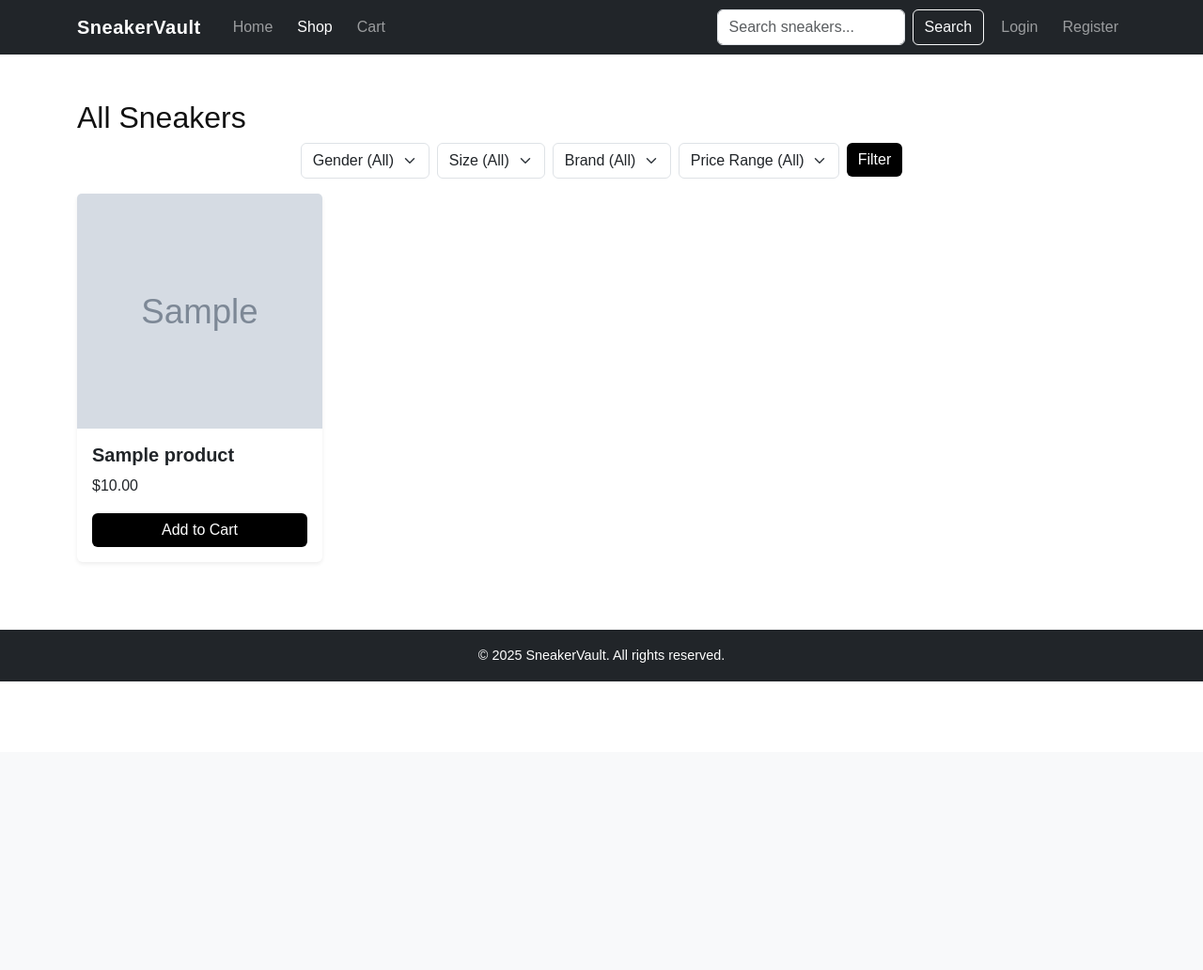
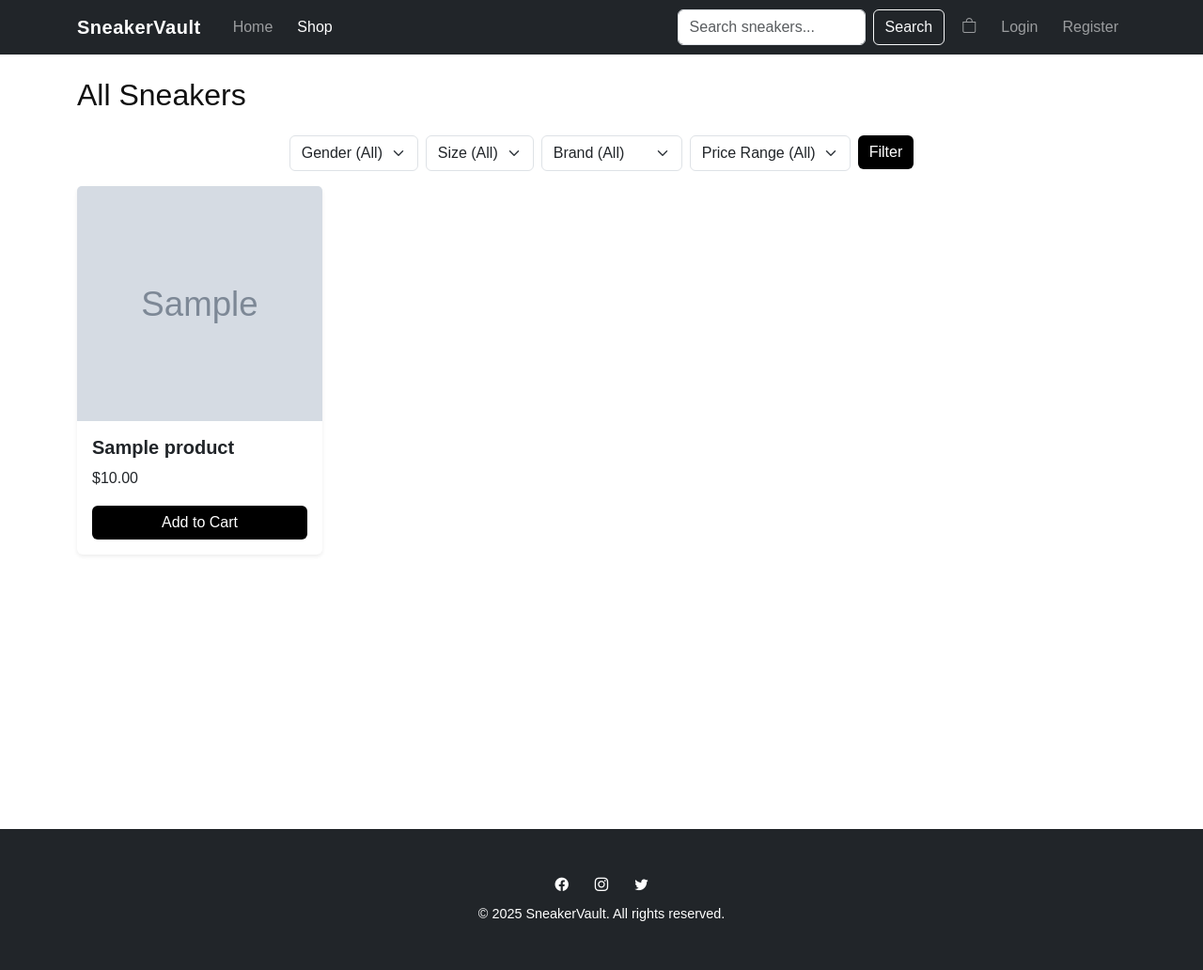
Before and after one commit to Tughi07/inventory-system, a PHP site: page /store.php in a window 1280 px wide. Shown: the whole page at 94% size. Before the commit the page ends 725 px from the top, so only its background shows below. Run offline with PHP 8.4, Linux system fonts and the light colour scheme; tables that the repository leaves empty hold one stand-in row (values such as "Sample post"); grey boxes marked "Sample" are stand-in pictures; data that the repository does not hold is empty.

Commit message:
add cart

```diff
--- a/add_product.php
+++ b/add_product.php
@@ -95,7 +95,7 @@ $title = 'Add Product';
 
 <?php include 'templates/header.php'; ?>
 
-<div class="container h-100 pt-3">
+<div class="container py-3">
 	<?php if ($success_message): ?>
 		<div class="alert alert-success">
 			<?= htmlspecialchars($success_message) ?>
@@ -107,7 +107,7 @@ $title = 'Add Product';
 		</div>
 	<?php endif; ?>
 
-	<div class="mt-3">
+	<div class="mt-5">
 		<div class="d-flex justify-content-between align-items-center">
 			<h4>Product List</h4>
 			<form method="GET">
--- a/add_to_cart.php
+++ b/add_to_cart.php
@@ -26,7 +26,7 @@ $cart_item = [
   'name' => $product['name'],
   'price' => $product['price'],
   'quantity' => 1,
-  'image' => !empty($product['image']) ? $product['image'] : 'placeholder.jpg'
+  'image' => !empty($product['image_url']) ? $product['image_url'] : 'placeholder.jpg'
 ];
 
 // If already in cart, increase quantity
@@ -37,5 +37,6 @@ if (isset($_SESSION['cart'][$product_id])) {
 }
 
 // Redirect to cart with a friendly message
+$_SESSION['success_message'] = 'Product added successfuly!';
 header("Location: cart.php");
 exit();
--- a/brand.php
+++ b/brand.php
@@ -77,9 +77,6 @@ include 'receive_message.php';
 $title = 'Add Product';
 ?>
 
-<!DOCTYPE html>
-<html lang="en">
-
 <?php include 'templates/header.php'; ?>
 
 <div class="container h-100 pt-3">
@@ -96,7 +93,7 @@ $title = 'Add Product';
 
   <div class="mt-3">
     <div class="d-flex justify-content-between align-items-center">
-      <h4>Product List</h4>
+      <h4>Registered Brands</h4>
       <form method="GET">
         <div class="input-group" style="max-width: 400px;">
           <input type="text" name="search" class="form-control" placeholder="Search brands..." value="<?= htmlspecialchars($_GET['search'] ?? NULL) ?>">
--- a/store.php
+++ b/store.php
@@ -15,22 +15,22 @@ $brandResult = $conn->query("SELECT * FROM brands ORDER BY name");
 // Filter: gender
 if (!empty($_GET['gender'])) {
   $filters[] = "gender = ?";
-  $params[] = mysqli_escape_string($conn, $_GET['gender']);
+  $params[] = $_GET['gender'];
   $types .= "s";
 }
 
 // Filter: size (assuming size stored as decimal or int)
 if (!empty($_GET['size'])) {
   $filters[] = "size = ?";
-  $params[] = mysqli_escape_string($conn, $_GET['size']);
-  $types .= "d"; // double (float)
+  $params[] = intval($_GET['size']);
+  $types .= "i"; // integer
 }
 
 // Filter: brand
 if (!empty($_GET['brand'])) {
   $filters[] = "brand_id = ?";
-  $params[] = mysqli_escape_string($conn, $_GET['brand']);
-  $types .= "s";
+  $params[] = (int)$_GET['brand'];
+  $types .= "i";
 }
 
 // Filter: price range
@@ -52,25 +52,47 @@ if (!empty($_GET['price_range'])) {
 }
 
 // Get the search term from the URL if it exists
-$search = isset($_GET['search']) ? mysqli_escape_string($conn, trim($_GET['search'])) : '';
+$search = isset($_GET['search']) ? trim($_GET['search']) : '';
 
 // Base query: get all products
 $query = "SELECT * FROM products";
+$where = "";
+$searchParam = null;
 
-// Combine filters into WHERE clause
-$where = "";
 if (count($filters) > 0) {
-  $where = "WHERE " . implode(" AND ", $filters);
+  $where = " WHERE " . implode(" AND ", $filters);
 }
 
-// If search is NOT empty, filter products
 if (!empty($search)) {
-  $safe_search = $conn->real_escape_string($search);
-  $query .= $where .= " AND name LIKE '%$safe_search%'";
+  if ($where) {
+    $where .= " AND name LIKE ?";
+  } else {
+    $where = " WHERE name LIKE ?";
+  }
+  $searchParam = "%$search%";
+  $types .= "s";
+  $params[] = $searchParam;
 }
 
-// Run the query
-$productResult = $conn->query($query);
+$query .= $where;
+$query .= " LIMIT ? OFFSET ?";
+$types .= "ii";
+$params[] = $limit;
+$params[] = $offset;
+
+// Prepare statement
+$stmt = $conn->prepare($query);
+
+if ($stmt === false) {
+  die("Prepare failed: " . $conn->error);
+}
+
+if ($types) {
+  $stmt->bind_param($types, ...$params);
+}
+
+$stmt->execute();
+$productResult = $stmt->get_result();
 $currentPage = 'shop';
 $title = 'SneakerValut - Shopping'
 ?>
@@ -80,14 +102,14 @@ $title = 'SneakerValut - Shopping'
 
 <?php include 'templates/header.php' ?>
 
-<div class="container my-5 h-100">
+<div class="container h-100">
   <?php if ($isAdmin): ?>
-    <div class="d-flex justify-content-between align-items-center mb-4">
+    <div class="d-flex justify-content-between align-items-center my-4">
       <h2>All Sneakers</h2>
       <a type="button" class="btn btn-dark" href="add_product.php">Add Product</a>
     </div>
   <?php else: ?>
-    <h2 class="text-mb-4">All Sneakers</h2>
+    <h2 class="my-4">All Sneakers</h2>
   <?php endif ?>
   <form method="GET" class="mb-3 row g-2 justify-content-center">
 
@@ -117,8 +139,8 @@ $title = 'SneakerValut - Shopping'
       <select name="brand" class="form-select">
         <option value="">Brand (All)</option>
         <?php while ($row = $brandResult->fetch_assoc()): ?>
-          <?php $selected = (isset($_GET['brand']) && $_GET['brand'] == $brand) ? 'selected' : ''; ?>
-          <?php echo "<option value=\"$brand\" $selected>$brand</option>"; ?>
+          <?php $selected = (isset($_GET['brand']) && $_GET['brand'] == $row['id']) ? 'selected' : ''; ?>
+          <?php echo "<option value=\"{$row['id']}\" $selected>{$row['name']}</option>"; ?>
         <?php endwhile ?>
       </select>
     </div>
@@ -138,10 +160,13 @@ $title = 'SneakerValut - Shopping'
     </div>
 
   </form>
-  <div class="row">
-    <?php while ($row = $productResult->fetch_assoc()) { ?>
+  <div class="row mb-3">
+    <?php if ($productResult->num_rows === 0):  ?>
+      <h2 class="text-center">Search result empty</h2>
+    <?php endif ?>
+    <?php while ($row = $productResult->fetch_assoc()):  ?>
       <div class="col-md-3">
-        <div class="card mb-4 shadow-sm">
+        <div class="card shadow-sm">
           <img src="uploads/<?= htmlspecialchars($row['image_url']) ?>" class="card-img-top" alt="<?= htmlspecialchars($row['name']) ?>">
           <div class="card-body">
             <h5 class="card-title"><?= htmlspecialchars($row['name']) ?></h5>
@@ -150,16 +175,10 @@ $title = 'SneakerValut - Shopping'
           </div>
         </div>
       </div>
-    <?php } ?>
+    <?php endwhile ?>
   </div>
 </div>
 
-<!-- FOOTER -->
-<footer class="bg-dark text-white text-center py-3">
-  &copy; 2025 SneakerVault. All rights reserved.
-</footer>
-
-<script src="https://cdn.jsdelivr.net/npm/bootstrap@5.3.0/dist/js/bootstrap.bundle.min.js"></script>
-</body>
+<?php include 'templates/footer.php' ?>
 
 </html>
--- a/style.css
+++ b/style.css
@@ -1,3 +1,7 @@
+html, body {
+  height:100%;
+}
+
 body {
   font-family: Arial, Helvetica, sans-serif;
   background: #fff;
--- a/templates/footer.php
+++ b/templates/footer.php
@@ -1,4 +1,4 @@
-<footer class="bg-dark text-white text-center py-4">
+<footer class="bg-dark text-white text-center py-5">
   <div class="mb-2">
     <a href="#" class="text-white me-3"><i class="bi bi-facebook"></i></a>
     <a href="#" class="text-white me-3"><i class="bi bi-instagram"></i></a>
--- a/templates/header.php
+++ b/templates/header.php
@@ -34,7 +34,7 @@ if (isset($_SESSION['session_token'])) {
   <link href="style.css" rel="stylesheet">
 </head>
 
-<body class="min-vh-100">
+<body>
   <nav class="navbar navbar-expand-lg navbar-dark bg-dark">
     <div class="container">
       <a class="navbar-brand fw-bold" href="index.php">SneakerVault</a>
@@ -47,7 +47,7 @@ if (isset($_SESSION['session_token'])) {
         <ul class="navbar-nav me-auto mb-2 mb-lg-0">
           <li class="nav-item"><a class="nav-link <?= ($currentPage == 'home') ? 'active' : '' ?>" href="index.php">Home</a></li>
           <li class="nav-item"><a class="nav-link <?= ($currentPage == 'shop') ? 'active' : '' ?>" href="store.php">Shop</a></li>
-          <li class="nav-item"><a class="nav-link <?= ($currentPage == 'cart') ? 'active' : '' ?>" href="cart.php">Cart</a></li>
+
         </ul>
 
         <form action="store.php" method="get" class="d-flex">
@@ -55,6 +55,25 @@ if (isset($_SESSION['session_token'])) {
           <button class="btn btn-outline-light" type="submit">Search</button>
         </form>
         <ul class="navbar-nav mb-2 mb-lg-0">
+          <?php if (isset($_SESSION['cart'])) {
+            $cart_item_count = count($_SESSION['cart']);
+          } else {
+            $cart_item_count = 0;
+          } ?>
+          <li class="nav-item">
+            <a role="button" class="nav-link btn position-relative <?= ($currentPage == 'cart') ? 'active' : '' ?>" href="cart.php">
+              <?php if ($cart_item_count == 0): ?>
+                <i class="bi bi-bag"></i>
+              <?php else: ?>
+                <i class="bi bi-bag">
+                  <span class="position-absolute top-0 start-100 translate-middle badge rounded-circle bg-danger">
+                    <?= $cart_item_count ?>
+                    <span class="visually-hidden">cart items</span>
+                  </span>
+                </i>
+              <?php endif ?>
+            </a>
+          </li>
           <?php if ($isLoggedIn): ?>
             <?php if ($isAdmin): ?>
               <li class="nav-item dropdown">
```
Also changed, not shown: cart.php (+18 -15 lines).
